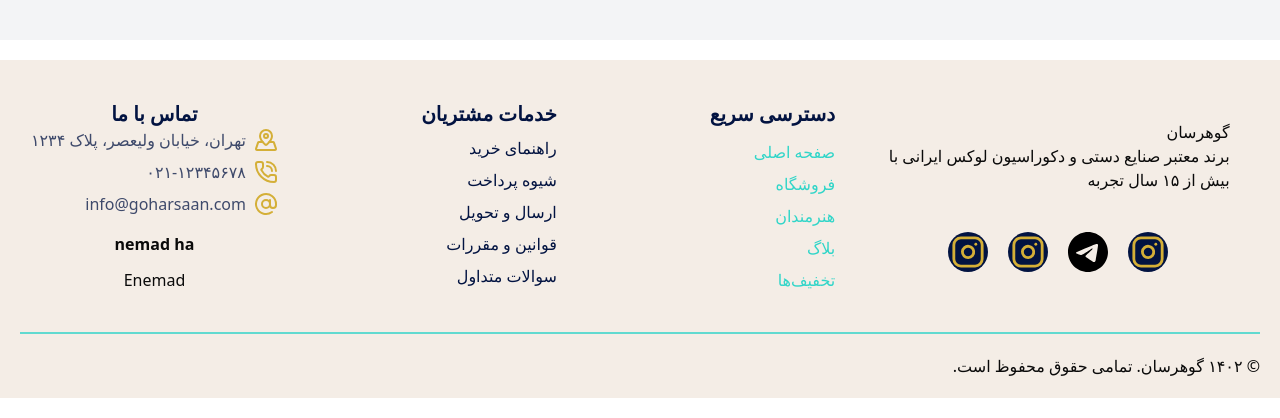
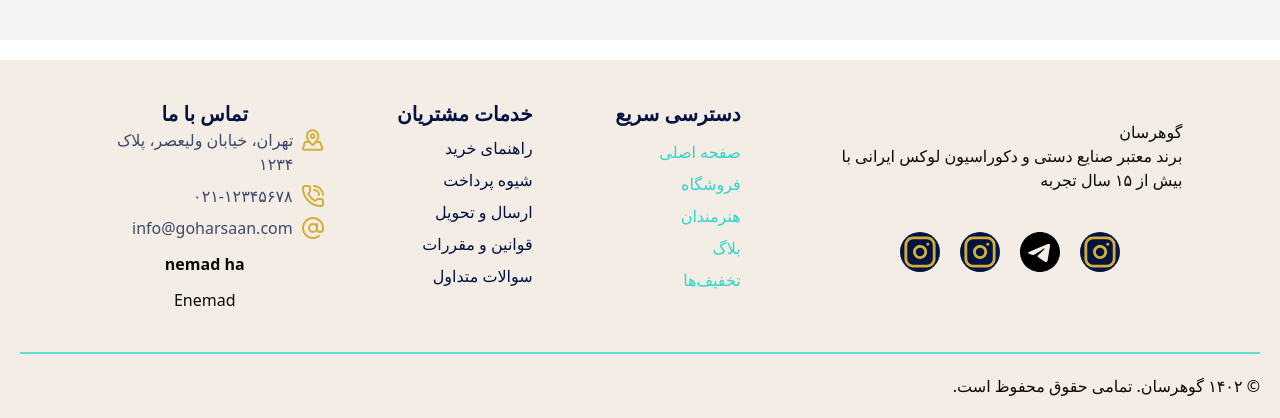
Before and after one commit to MrMohammadMoradi/GoharSaan.shop, a Next.js app: page / in a window 1280 px wide. Shown: the part 852-1270 px from the top of the page. Built offline with nearby package versions, Linux system fonts and the light colour scheme.

Commit message:
feat(ui/landing): some edite

```diff
--- a/app/Components/CustomerReviews/index.tsx
+++ b/app/Components/CustomerReviews/index.tsx
@@ -12,7 +12,7 @@
       <p className="py-5">تجربه مشتریان ما از خرید در گوهرسان</p>
       <div className="flex flex-wrap py-10 justify-center gap-10">
         <ReviewsCard
-          avatar ="/test.png"
+          avatar="/test.png"
           customer="Mohammad Moradi"
           reviewText="خدمات پس از فروش عالی و ارسال سریع. بشقاب مسی که سفارش دادم دقیقاً همان چیزی بود که می‌خواستم. قطعاً دوباره خرید خواهم کرد."
           date="1404/09/21"
--- a/app/Components/Layout/Footer/page.tsx
+++ b/app/Components/Layout/Footer/page.tsx
@@ -13,6 +13,7 @@
           </p>
           <SocialNetworkIcons />
         </div>
+        <div className="flex">
           <div className="flex flex-col basis-1/5 min-w-52 gap-3">
             <h3 className="font-bold text-xl text-dark_Lapis">دسترسی سریع</h3>
             <div className="flex flex-col gap-2">
@@ -90,7 +91,7 @@
               </span>
             </div>
           </div>
-        <div className="flex flex-row basis-1/5 w-full justify-between lg:min-w-60 lg:gap-3 lg:flex-col gap-10">
+          <div className="flex flex-row flex-wrap basis-1/5 w-full justify-between lg:min-w-60 lg:gap-3 lg:flex-col gap-10">
             <div className="flex flex-col w-full justify-center items-center">
               <h3 className="font-bold text-xl text-dark_Lapis">تماس با ما</h3>
               <div className="flex flex-col gap-2">
@@ -120,6 +121,7 @@
             </div>
           </div>
         </div>
+      </div>
       <div className=" pt-5">© ۱۴۰۲ گوهرسان. تمامی حقوق محفوظ است.</div>
     </footer>
   );
```
Lines whose indentation alone changed are shown as unchanged.
